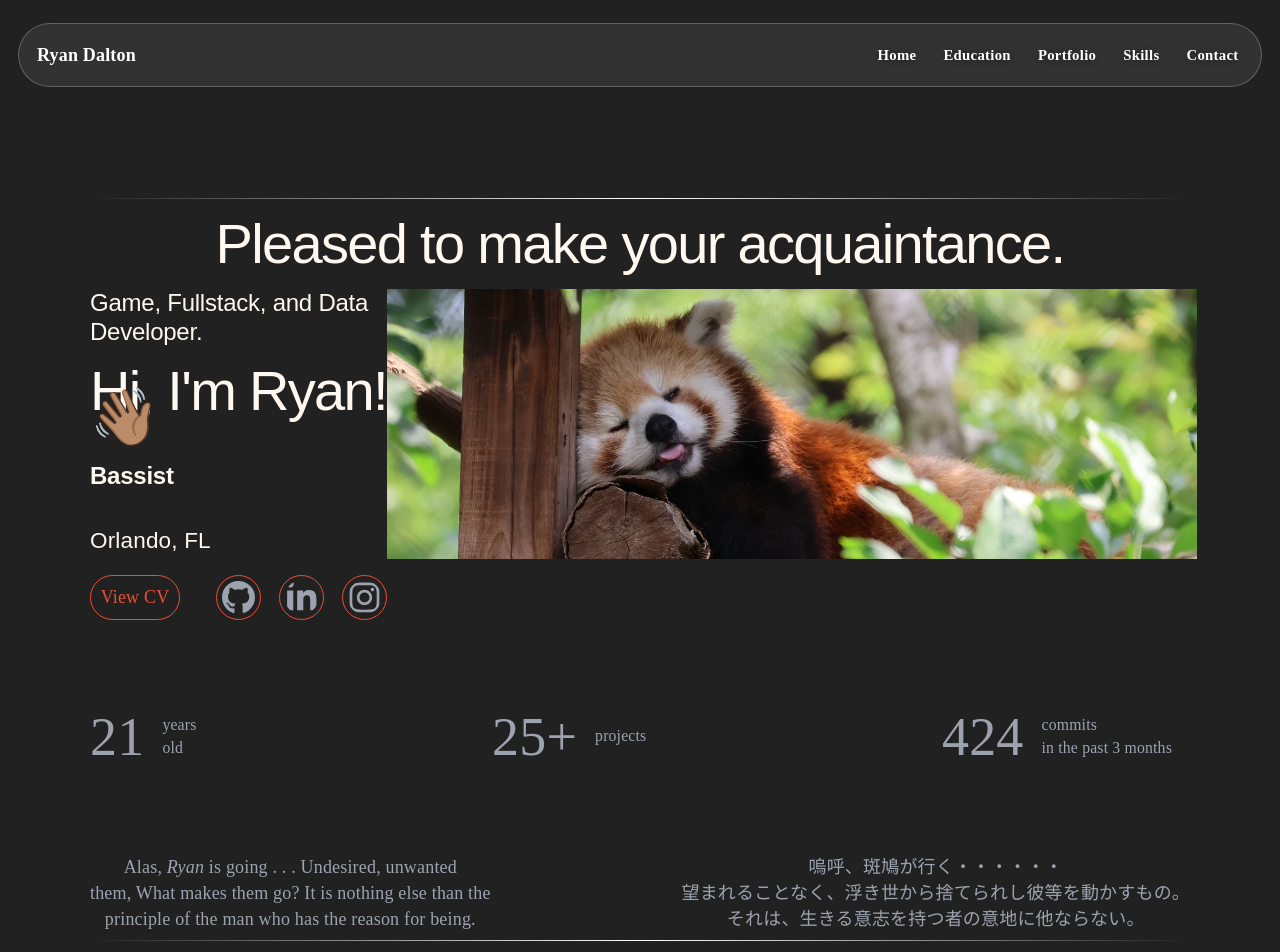
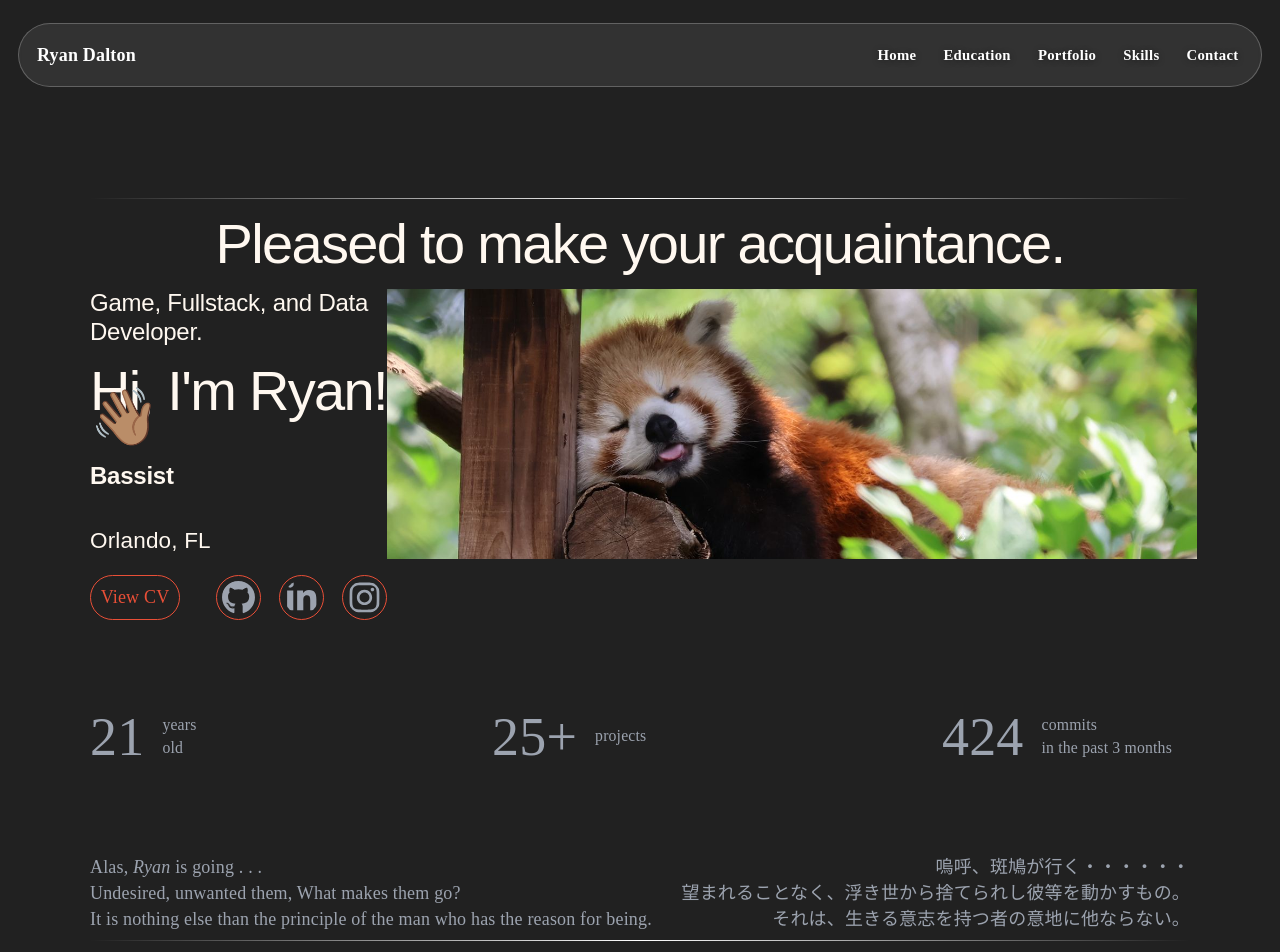
Before and after one commit to rydal05/portfolio-site, a React (Vite) app: page / in a window 1280 px wide. Shown: the top 952 px of the page. Built offline with nearby package versions, Linux system fonts and the light colour scheme.

Commit message:
fix quote formatting on home section

```diff
--- a/src/pages/home.jsx
+++ b/src/pages/home.jsx
@@ -20,24 +20,23 @@ function Home() {
 			<Quote>
 				<ul className="flex justify-between">
 					<li>
-						<ul>
+						<ul className="text-left">
 							<li>
-								Alas, <i>Ryan</i> is going . . . Undesired,
-								unwanted
+								Alas, <i>Ryan</i> is going . . .
 							</li>
 							<li>
-								them, What makes them go? It is nothing else
-								than the
+								Undesired, unwanted them, What makes them go?
 							</li>
 							<li>
-								principle of the man who has the reason for
-								being.
+								It is nothing else than the principle of the man who has the reason for being.
 							</li>
 						</ul>
 					</li>
 					<li>
-						<ul>
-							<li>嗚呼、斑鳩が行く・・・・・・</li>
+						<ul className="text-right">
+							<li>
+								嗚呼、斑鳩が行く・・・・・・
+							</li>
 							<li>
 								望まれることなく、浮き世から捨てられし彼等を動かすもの。
 							</li>
@@ -89,7 +88,7 @@ function Home() {
 			<Quote>
 
 			</Quote>
-			<hr className="m-20"/>
+			<hr className="m-20" />
 		</>
 	);
 }
```
